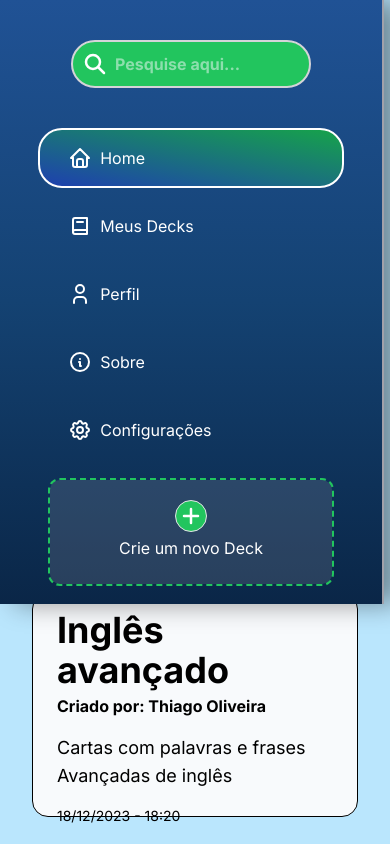
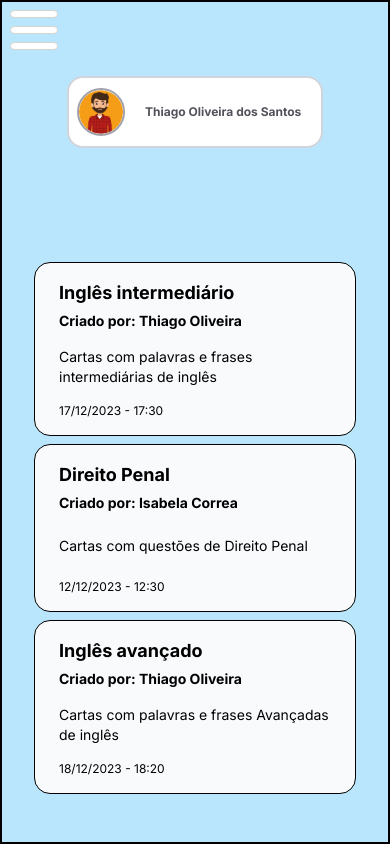
Before and after one commit to thiagooliveira18/FlashCards2.0, a Next.js app in the folder frontend/: page / in a window 390 px wide. Built offline with nearby package versions, Linux system fonts and the light colour scheme.

Commit message:
Frontend: Implementacao responsividade na pagina Home

```diff
--- a/frontend/src/app/page.tsx
+++ b/frontend/src/app/page.tsx
@@ -1,5 +1,6 @@
 "use client";
 
+import BotaoHamb from '@/components/BarraLateralComp/BotaoHamburguer/Botao';
 import BasePages from '@/components/BasePages/BasePages';
 import BodyHome from '@/components/ConteudoComp/Body/Body';
 
--- /dev/null
+++ b/frontend/src/components/BarraLateralComp/BotaoHamburguer/Botao.tsx
@@ -0,0 +1,12 @@
+import useDimension from '@/hooks/useDimension/useDimension';
+
+export default function BotaoHamb(){
+
+    return(
+        <button className="z-50 absolute w-12 h-12 flex flex-col gap-2 m-2 group">
+            <div className="w-full h-2 rounded-xl border border-stone-300 bg-white"></div>
+            <div className="w-full h-2 rounded-xl border border-stone-300 bg-white"></div>
+            <div className="w-full h-2 rounded-xl border border-stone-300 bg-white"></div>
+        </button>
+    );
+}
--- a/frontend/src/components/BasePages/BasePages.tsx
+++ b/frontend/src/components/BasePages/BasePages.tsx
@@ -1,18 +1,59 @@
+"use client";
+import useDimension from "@/hooks/useDimension/useDimension";
 import BarraLateral from "../BarraLateralComp/BarraLateral/BarraLateral";
 import Header from "../HeaderComp/Header/Header";
+import BotaoHamb from "../BarraLateralComp/BotaoHamburguer/Botao";
+import { useEffect, useState } from "react";
+
+
 
 export default function BasePages({ children }: {children: React.ReactNode}){
-    return (
-        <main className="w-screen h-screen flex flex-col bg-sky-200">
+    const {width, height} = useDimension();
+    const [hambVerify, setHambVerify] = useState(false);
+
+    useEffect(()=>{
+        if(width <= 425){
+            setHambVerify(true);
+        }else{
+            setHambVerify(false);
+        }
+    },[hambVerify, width]);
+
+    function mdScreen(){
+        return (
+            <div className="flex flex-row w-full h-full overflow-hidden border-2 border-black">
+                <BotaoHamb />
+                <div className="flex flex-col w-full h-full mt-14">
+                    <Header />
+                    <div className="p-4 w-full h-full flex flex-col py-20 md:py-0 overflow-hidden">
+                        {children}
+                    </div>
+                </div>
+            </div>
+        );
+    }
+    function normalScreen(){
+        return (
             <div className="flex flex-row w-full h-full">
                 <BarraLateral />
                 <div className="flex flex-col w-full h-full">
                     <Header />
                     <div className="p-4 w-full h-full flex flex-col overflow-hidden">
-                       {children}
+                        {children}
                     </div>
                 </div>
             </div>
+        );
+    }
+
+    return (
+        <main className="w-screen h-screen flex flex-col bg-sky-200">
+
+                {
+                    hambVerify ? mdScreen() : normalScreen()
+                }
+
+
         </main>
     );
 }
--- a/frontend/src/components/ConteudoComp/Post/Post.tsx
+++ b/frontend/src/components/ConteudoComp/Post/Post.tsx
@@ -14,11 +14,11 @@ export default function Post(props: PropsPost){
             href={`/deck/${props.id}`}
             className="flex flex-col justify-between w-full h-56 px-6 py-4 mb-2 border border-black rounded-2xl bg-slate-50 hover:bg-slate-200">
             <div className="flex flex-col items-start">
-                <h1 className="font-bold text-4xl">{props.titulo}</h1>
-                <h2 className="mt-1 font-bold">Criado por: {props.criador}</h2>
+                <h1 className="font-bold text-lg md:text-4xl">{props.titulo}</h1>
+                <h2 className="mt-1 text-sm font-bold">Criado por: {props.criador}</h2>
             </div>
-            <h2 className="text-lg py-4 text-start">{props.descricao}</h2>
-            <h2 className="text-sm">{props.data}</h2>
+            <h2 className="md:text-lg text-sm py-4 text-start">{props.descricao}</h2>
+            <h2 className="text-xs">{props.data}</h2>
         </Link>
     );
 }
--- a/frontend/src/components/HeaderComp/BotaoProfile/BotaoProfile.tsx
+++ b/frontend/src/components/HeaderComp/BotaoProfile/BotaoProfile.tsx
@@ -3,9 +3,9 @@ import avatar from "../../../../public/avatar_01.png";
 
 export default function BotaoProfile(){
     return(
-        <div className="flex flex-row items-center justify-start px-2 w-1/4 h-2/3 bg-white rounded-2xl border-2 border-gray-300">
+        <div className="flex flex-row items-center justify-start px-2 md:w-1/4 w-64 h-2/3 bg-white rounded-2xl border-2 border-gray-300">
             <Image src={avatar} alt="Profile Image" className="w-12 border-2 border-zinc-400 rounded-3xl" />
-            <h1 className="ml-3 text-lg text-zinc-600 font-bold">Thiago Oliveira</h1>
+            <h1 className="md:ml-3 ml-5 text-xs text-zinc-600 font-bold">Thiago Oliveira dos Santos</h1> {/*26 caracteres*/}
         </div>
     );
 }
--- a/frontend/src/components/HeaderComp/Header/Header.tsx
+++ b/frontend/src/components/HeaderComp/Header/Header.tsx
@@ -1,7 +1,20 @@
 import BotaoProfile from "../BotaoProfile/BotaoProfile";
 import BotaoAddDeck from "../BotaoAddDeck/BotaoAddDeck";
+import { useEffect, useState } from "react";
+import useDimension from "@/hooks/useDimension/useDimension";
 
 export default function Header(){
+    const {width} = useDimension();
+    const [btnNewDeck, setBtnNewDeck] = useState(false);
+    useEffect(() => {
+        if(width <= 425){
+            setBtnNewDeck(false);
+        }else{
+            setBtnNewDeck(true);
+        }
+    },[btnNewDeck, width]);
+
+    function mdScreen() {
         return (
             <div className="w-full h-32 px-10 flex flex-row items-center justify-between">
                 <BotaoProfile />
@@ -9,3 +22,14 @@ export default function Header(){
             </div>
         );
     }
+
+    function smallScreen(){
+        return(
+            <div className="w-full h-32 px-10 flex flex-row items-center justify-center">
+                <BotaoProfile />
+            </div>
+        );
+    }
+
+    return btnNewDeck ? mdScreen() : smallScreen();
+}
--- /dev/null
+++ b/frontend/src/hooks/useDimension/useDimension.tsx
@@ -0,0 +1,13 @@
+import { useEffect, useState } from "react"
+
+export default function useDimension(){
+    const [width, setWidth] = useState(0);
+    const [height, setHeight] = useState(0);
+
+    useEffect(()=>{
+        setWidth(window.innerWidth);
+        setHeight(window.innerHeight);
+    },[width,height]);
+
+    return {width, height};
+}
```
Lines whose indentation alone changed are shown as unchanged.
